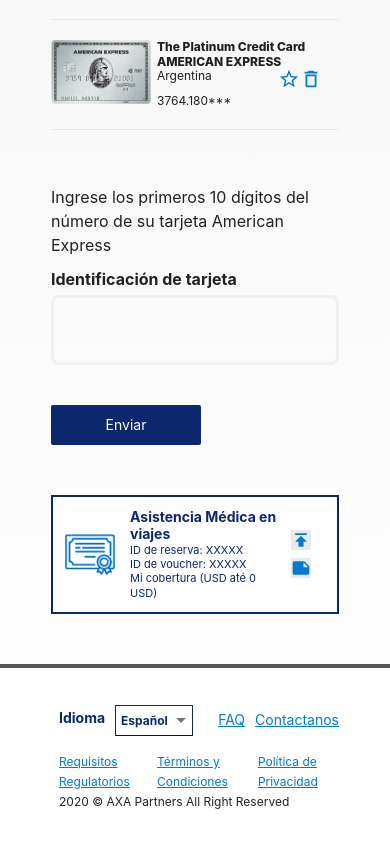
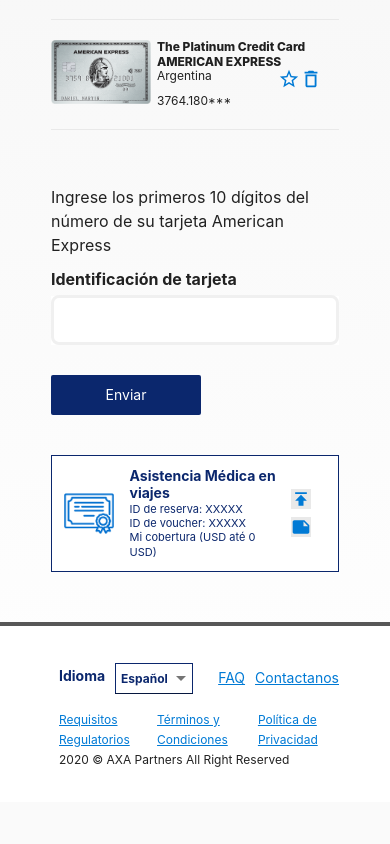
Before and after one commit to AleTid5/axa-american-express, a React (Create React App) app: page /profile in a window 390 px wide. Shown: the part 667-1511 px from the top of the page. After the commit the page ends 1469 px from the top, so only its background shows below. Built offline with nearby package versions, Linux system fonts and the light colour scheme.

Commit message:
Style fixes

```diff
--- a/src/components/ContentHeader/styles.js
+++ b/src/components/ContentHeader/styles.js
@@ -10,16 +10,16 @@ export default makeStyles(
         textAlign: "center",
         padding: "0 12px",
         [theme.breakpoints.up("md")]: {
-          padding: "0 32px",
+          padding: "0 22px",
         },
         [theme.breakpoints.up("md")]: {
-          padding: "0 190px",
+          padding: "0 180px",
         },
         [theme.breakpoints.up("lg")]: {
-          padding: "0 290px",
+          padding: "0 280px",
         },
         [theme.breakpoints.up("xl")]: {
-          padding: "0 230px",
+          padding: "0 220px",
         },
       },
       title: {
--- a/src/components/Navbar/styles.js
+++ b/src/components/Navbar/styles.js
@@ -87,7 +87,7 @@ export default makeStyles(
           padding: "0 44px",
         },
         [theme.breakpoints.up("xl")]: {
-          fontSize: 30,
+          fontSize: 28,
           padding: "0 42px",
         },
       },
--- a/src/pages/Certs/components/CertManager/styles.js
+++ b/src/pages/Certs/components/CertManager/styles.js
@@ -21,7 +21,7 @@ export default makeStyles(
       },
       title: {
         color: theme.palette.primary.dark,
-        fontWeight: 500,
+        fontWeight: 700,
         fontSize: 18,
         marginBottom: 30,
         [theme.breakpoints.up("md")]: {
@@ -67,7 +67,7 @@ export default makeStyles(
           fontSize: 18,
         },
         [theme.breakpoints.up("lg")]: {
-          fontSize: 15,
+          fontSize: 14,
         },
         [theme.breakpoints.up("xl")]: {
           fontSize: 22,
--- a/src/pages/Claims/components/ClaimManager/styles.js
+++ b/src/pages/Claims/components/ClaimManager/styles.js
@@ -8,10 +8,11 @@ export default makeStyles(
       container: {
         padding: "0px 16px",
         [theme.breakpoints.up("md")]: {
-          padding: 0,
+          padding: "0px 0 80px 0",
           maxWidth: 850,
         },
         [theme.breakpoints.up("lg")]: {
+          padding: "0px 0 120px 0",
           maxWidth: 1100,
         },
         [theme.breakpoints.up("xl")]: {
--- a/src/pages/Profile/components/CardForm/styles.js
+++ b/src/pages/Profile/components/CardForm/styles.js
@@ -42,7 +42,11 @@ export default makeStyles(
         borderRadius: 8,
       },
       inputOutlined: {
-        padding: "25px 14px",
+        backgroundColor: "white",
+        padding: "15px 14px",
+        [theme.breakpoints.up("sm")]: {
+          padding: "25px 14px",
+        },
       },
       inputNotchedOutline: {
         border: "3px solid #f0f0f0",
@@ -51,7 +55,7 @@ export default makeStyles(
         backgroundColor: theme.palette.primary.dark,
         borderRadius: 2,
         textTransform: "initial",
-        margin: "40px 0",
+        margin: "30px 0",
         fontWeight: 400,
         fontSize: 12,
         minWidth: 150,
@@ -59,6 +63,7 @@ export default makeStyles(
           fontSize: 14,
         },
         [theme.breakpoints.up("sm")]: {
+          margin: "40px 0",
           fontSize: 16,
           minWidth: 180,
         },
--- a/src/pages/Profile/components/CertsViewer/styles.js
+++ b/src/pages/Profile/components/CertsViewer/styles.js
@@ -19,7 +19,7 @@ export default makeStyles(
         },
       },
       iconCard: {
-        border: `2px solid ${theme.palette.primary.dark}`,
+        border: `1px solid ${theme.palette.primary.dark}`,
       },
       title: {
         color: theme.palette.primary.dark,
```
